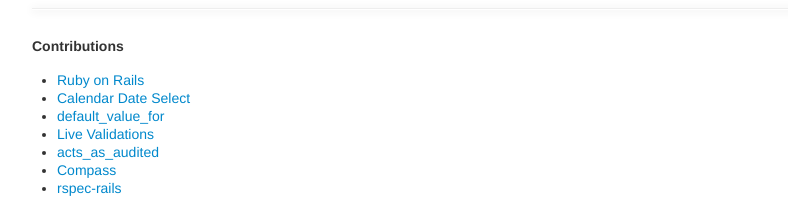
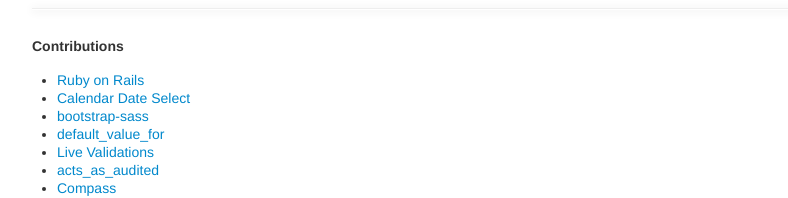
Before and after one commit to htanata/htanata.github.com, a Jekyll site: the page built from open_source.html, in a window 1280 px wide, cut to the strip 0-563 px from the top of the page. Shown: the part 360-558 px from the top of the strip, without its empty margins (138-926 px from the left). Built offline with Jekyll 4.4.1, drawn with Linux system fonts in a browser that asks for light colours; nearby versions of some CDN libraries; some web fonts are replaced.

Commit message:
Add bootstrap-sass to open source contributions.

```diff
--- a/open_source.html
+++ b/open_source.html
@@ -44,6 +44,9 @@
         <a href="https://github.com/timcharper/calendar_date_select/commits/master?author=htanata">Calendar Date Select</a>
       </li>
       <li>
+        <a href="https://github.com/thomas-mcdonald/bootstrap-sass/commits?author=htanata">bootstrap-sass</a>
+      </li>
+      <li>
         <a href="https://github.com/FooBarWidget/default_value_for/commits/master?author=htanata">default_value_for</a>
       </li>
       <li>
```
